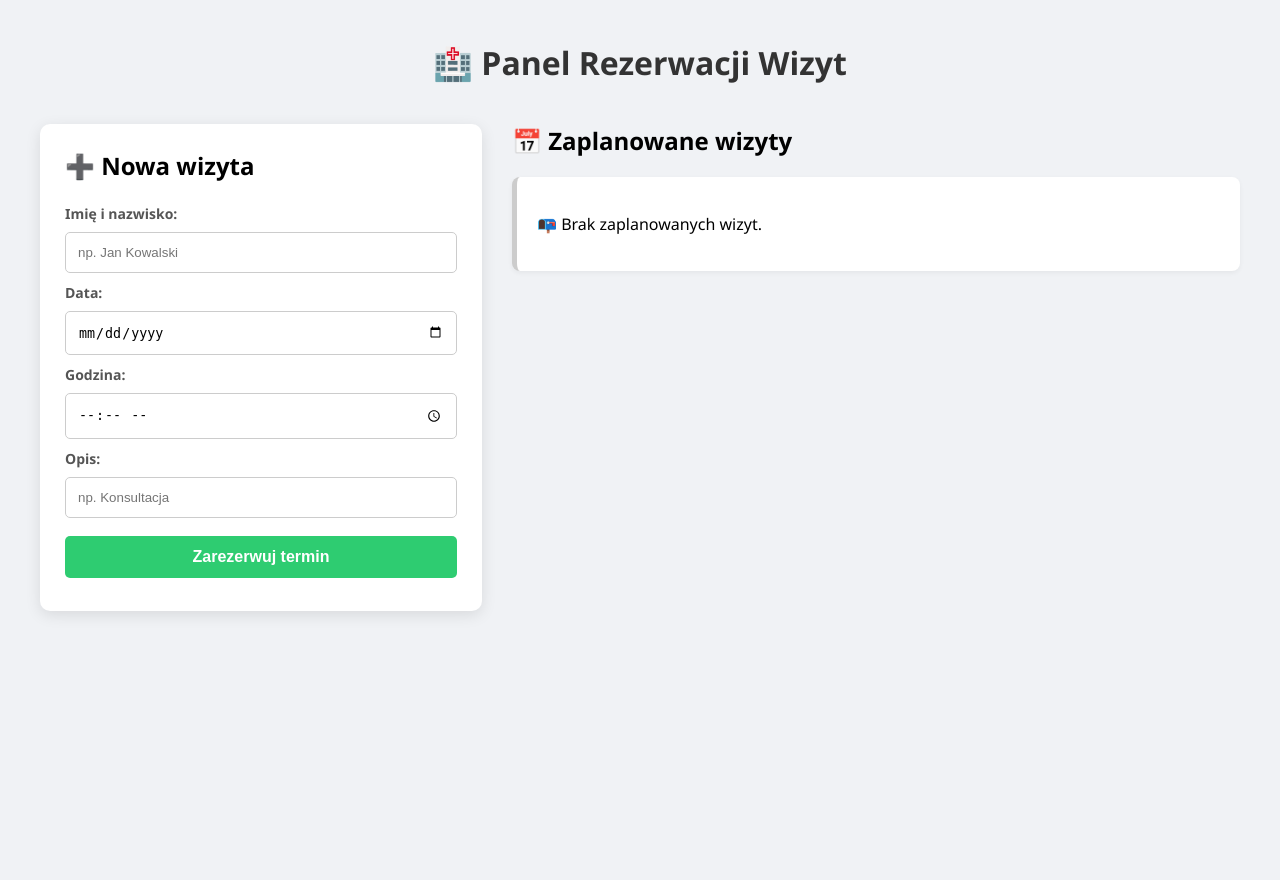
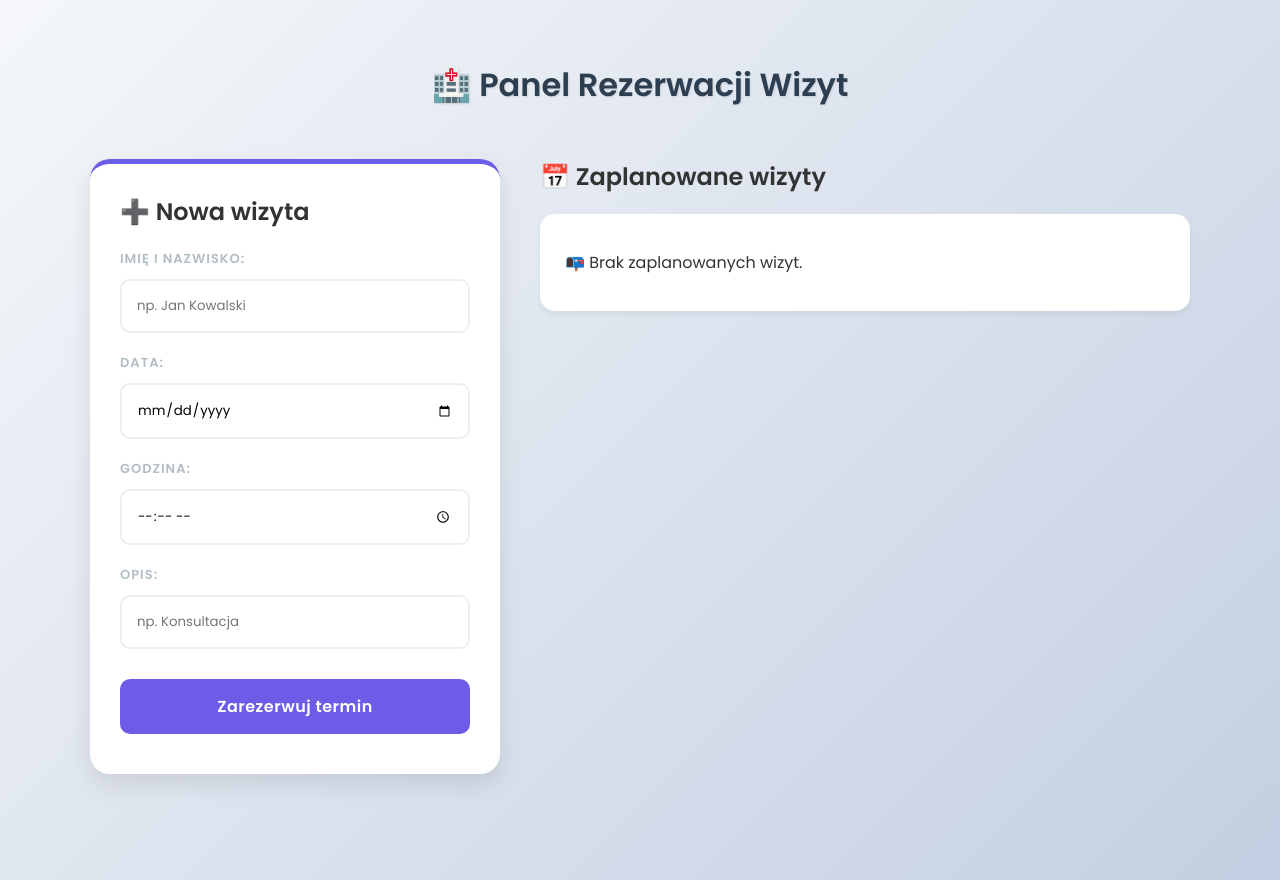
Before and after one commit to Elenaa78/booking-system-api, a FastAPI app: page / in a window 1280 px wide. Before the commit the page ends 615 px from the top, so only its background shows below. Run offline with FastAPI, Linux system fonts and the light colour scheme.

Commit message:
Dodano nowoczesny styl CSS, animacje i gradient

```diff
--- a/templates/index.html
+++ b/templates/index.html
@@ -4,19 +4,29 @@
     <meta charset="UTF-8">
     <title>System Rezerwacji</title>
     <style>
+        @import url('https://fonts.googleapis.com/css2?family=Poppins:wght@300;400;600&display=swap');
+
         body {
-            font-family: 'Segoe UI', Tahoma, Geneva, Verdana, sans-serif;
-            background-color: #f0f2f5;
+            font-family: 'Poppins', sans-serif;
+            background: linear-gradient(135deg, #f5f7fa 0%, #c3cfe2 100%);
             margin: 0;
-            padding: 20px;
+            padding: 40px 20px;
+            color: #333;
+            min-height: 100vh;
         }
 
-        h1 { text-align: center; color: #333; margin-bottom: 40px; }
+        h1 {
+            text-align: center;
+            color: #2c3e50;
+            margin-bottom: 50px;
+            font-weight: 600;
+            text-shadow: 1px 1px 2px rgba(0,0,0,0.1);
+        }
 
         .kontener {
             display: flex;
-            gap: 30px;
-            max-width: 1200px;
+            gap: 40px;
+            max-width: 1100px;
             margin: 0 auto;
             align-items: flex-start;
         }
@@ -24,11 +34,12 @@
         .lewa-strona {
             flex: 35%;
             background: white;
-            padding: 25px;
-            border-radius: 10px;
-            box-shadow: 0 4px 15px rgba(0,0,0,0.1);
+            padding: 30px;
+            border-radius: 20px;
+            box-shadow: 0 10px 25px rgba(0,0,0,0.1);
             position: sticky;
             top: 20px;
+            border-top: 5px solid #6c5ce7;
         }
 
         .prawa-strona {
@@ -37,70 +48,92 @@
 
         .wizyta {
             background: white;
-            border-left: 5px solid #3498db;
-            padding: 20px;
-            margin-bottom: 15px;
-            border-radius: 8px;
-            box-shadow: 0 2px 5px rgba(0,0,0,0.05);
+            padding: 20px 25px;
+            margin-bottom: 20px;
+            border-radius: 15px;
+            box-shadow: 0 4px 6px rgba(0,0,0,0.05);
             display: flex;
             justify-content: space-between;
             align-items: center;
+            transition: transform 0.2s, box-shadow 0.2s;
+        }
+
+        .wizyta:hover {
+            transform: translateY(-3px);
+            box-shadow: 0 8px 15px rgba(0,0,0,0.1);
+        }
+
+        .wizyta-czas {
+            color: #6c5ce7;
+            font-weight: 600;
+            font-size: 1.1em;
+            margin-bottom: 5px;
         }
 
         input, button {
-            padding: 12px;
-            margin: 8px 0;
+            padding: 15px;
+            margin: 10px 0;
             width: 100%;
-            border: 1px solid #ccc;
-            border-radius: 5px;
+            border: 2px solid #eee;
+            border-radius: 10px;
             box-sizing: border-box;
+            font-family: inherit;
+            transition: 0.3s;
+        }
+
+        input:focus {
+            border-color: #6c5ce7;
+            outline: none;
         }
 
         .btn-glowny {
-            background-color: #2ecc71;
+            background-color: #6c5ce7;
             color: white;
             border: none;
             cursor: pointer;
-            font-weight: bold;
+            font-weight: 600;
             font-size: 16px;
-            margin-top: 10px;
+            margin-top: 20px;
+            letter-spacing: 0.5px;
         }
-        .btn-glowny:hover { background-color: #27ae60; }
+        .btn-glowny:hover { background-color: #5a4ad1; transform: scale(1.02); }
 
         .btn-anuluj {
-            background-color: #95a5a6;
+            background-color: #b2bec3;
+            margin-top: 5px;
             display: none;
         }
-        .btn-anuluj:hover { background-color: #7f8c8d; }
+        .btn-anuluj:hover { background-color: #636e72; }
 
-        .akcje {
-            display: flex;
-            gap: 10px;
+        .akcje { display: flex; gap: 8px; }
+
+        .btn-usun, .btn-edytuj {
+            padding: 10px 15px;
+            border-radius: 8px;
+            cursor: pointer;
+            font-weight: 600;
+            font-size: 0.9em;
+            border: none;
+            width: auto;
+            margin: 0;
+            color: white;
+            transition: opacity 0.2s;
         }
 
-        .btn-usun {
-            background-color: #e74c3c;
-            color: white;
-            border: none;
-            padding: 8px 15px;
-            border-radius: 5px;
-            cursor: pointer;
-            font-weight: bold;
+        .btn-edytuj { background-color: #fdcb6e; color: #2d3436; }
+        .btn-usun { background-color: #ff7675; }
+
+        .btn-edytuj:hover, .btn-usun:hover { opacity: 0.8; }
+
+        label {
+            font-weight: 600;
+            font-size: 13px;
+            color: #b2bec3;
+            text-transform: uppercase;
+            letter-spacing: 1px;
+            margin-top: 10px;
+            display: block;
         }
-        .btn-usun:hover { background-color: #c0392b; }
-
-        .btn-edytuj {
-            background-color: #f1c40f;
-            color: #333;
-            border: none;
-            padding: 8px 15px;
-            border-radius: 5px;
-            cursor: pointer;
-            font-weight: bold;
-        }
-        .btn-edytuj:hover { background-color: #f39c12; }
-
-        label { font-weight: bold; font-size: 14px; color: #555; }
     </style>
 </head>
 <body>
```
